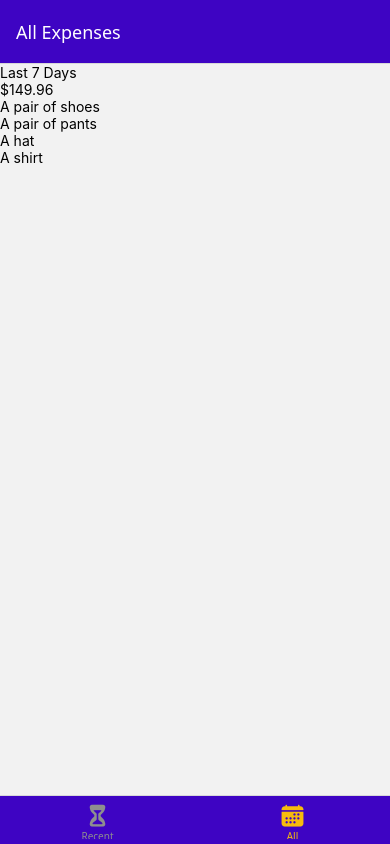
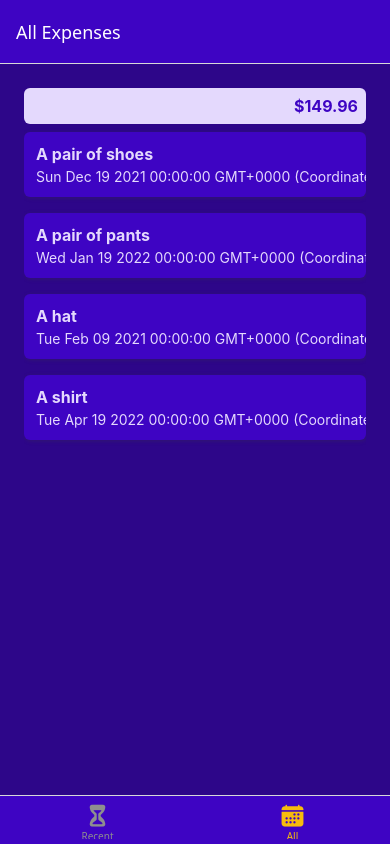
Before and after one commit to MidKnight92/expense-tracker-native, a React Native app: screen /AllExpenses in a window 390 px wide. Built offline with nearby package versions, Linux system fonts and the light colour scheme.

Commit message:
Style Expenses Components and add ExpenseItem Component.

```diff
--- /dev/null
+++ b/components/ExpenseItem.jsx
@@ -0,0 +1,54 @@
+import { Pressable, StyleSheet, Text, View } from "react-native";
+import { GlobalStyles } from "../constants/styles";
+
+export default function ExpenseItem({ description, date, amount }) {
+    return (
+        <Pressable>
+            <View style={styles.expenseItem}>
+                <View>
+                    <Text style={[styles.textBase, styles.description]}>{description ?? 'description'}</Text>
+                    <Text style={styles.textBase}>{date.toString() ?? 'date'}</Text>
+                </View>
+                <View style={styles.amountContainer}>
+                    <Text style={styles.amount}>{amount ?? 'amount'}</Text>
+                </View>
+            </View>
+        </Pressable>
+    );
+}
+
+const styles = StyleSheet.create({
+    expenseItem: {
+        padding: 12,
+        marginVertical: 8,
+        backgroundColor: GlobalStyles.colors.primary500,
+        flexDirection: 'row',
+        justifyContent: 'space-between',
+        borderRadius: 6,
+        elevation: 3,
+        shadowColor: GlobalStyles.colors.gray500,
+        shadowRadius: 4,
+        shadowOpacity: 0.4,
+        shadowOffset: { height: 1, width: 1 }
+    },
+    textBase: {
+        color: GlobalStyles.colors.primary50
+    },
+    description: {
+        fontSize: 16,
+        marginBottom: 4,
+        fontWeight: 'bold'
+    },
+    amountContainer: {
+        paddingHorizontal: 12,
+        paddingVertical: 4,
+        backgroundColor: 'white',
+        justifyContent: 'center',
+        alignItems: 'center',
+        borderRadius: 4
+    },
+    amount: {
+        color: GlobalStyles.colors.primary500,
+        fontWeight: 'bold'
+    }
+});
--- a/components/ExpensesList.jsx
+++ b/components/ExpensesList.jsx
@@ -1,7 +1,8 @@
-import { FlatList, Text } from "react-native";
+import { FlatList } from "react-native";
+import ExpenseItem from "./ExpenseItem";
 
 
 
 export default function ExpensesList({ expenses }){
-    return <FlatList data={expenses} renderItem={(itemData) => <Text>{itemData.item.description}</Text>} keyExtractor={({id}) => id }/>;
+    return <FlatList data={expenses} renderItem={(itemData) => <ExpenseItem {...itemData.item} />} keyExtractor={({id}) => id }/>;
 }
--- a/components/ExpensesOutput.jsx
+++ b/components/ExpensesOutput.jsx
@@ -1,6 +1,7 @@
-import { View } from "react-native";
+import { StyleSheet, View } from "react-native";
 import ExpensesSummary from "./ExpensesSummary";
 import ExpensesList from "./ExpensesList";
+import { GlobalStyles } from "../constants/styles";
 
 const DUMMY_EXPENSES = [
     {
@@ -31,9 +32,17 @@
 
 export default function ExpensesOutput({expenses, periodExpenses}){
     return (
-        <View>
+        <View style={styles.container}>
             <ExpensesSummary periodName={periodExpenses} expenses={expenses ?? DUMMY_EXPENSES} />
             <ExpensesList expenses={expenses ?? DUMMY_EXPENSES} />
         </View>
     );
 }
+
+const styles = StyleSheet.create({
+    container: {
+        padding: 24,
+        flex: 1,
+        backgroundColor: GlobalStyles.colors.primary700
+    }
+});
--- a/components/ExpensesSummary.jsx
+++ b/components/ExpensesSummary.jsx
@@ -1,11 +1,32 @@
-import { View, Text } from "react-native";
+import { View, Text, StyleSheet } from "react-native";
+import { GlobalStyles } from "../constants/styles";
 
 export default function ExpensesSummary({ expenses, periodName }) {
     const totalExpenses = expenses.reduce((acc, { amount }) => acc + amount, 0).toFixed(2);
     return (
-        <View>
-            <Text>Last 7 Days</Text>
-            <Text>${totalExpenses}</Text>
+        <View style={styles.container}>
+            <Text style={styles.period}>{periodName}</Text>
+            <Text style={styles.sum}>${totalExpenses}</Text>
         </View>
     );
 }
+
+const styles = StyleSheet.create({
+    container: {
+        padding: 8,
+        backgroundColor: GlobalStyles.colors.primary50,
+        borderRadius: 6,
+        flexDirection: 'row',
+        justifyContent: 'space-between',
+        alignItems: 'center'
+    },
+    period: {
+        fontSize: 12,
+        color: GlobalStyles.colors.primary400,
+    },
+    sum: {
+        fontSize: 16,
+        fontWeight: 'bold',
+        color: GlobalStyles.colors.primary500
+    },
+});
```
